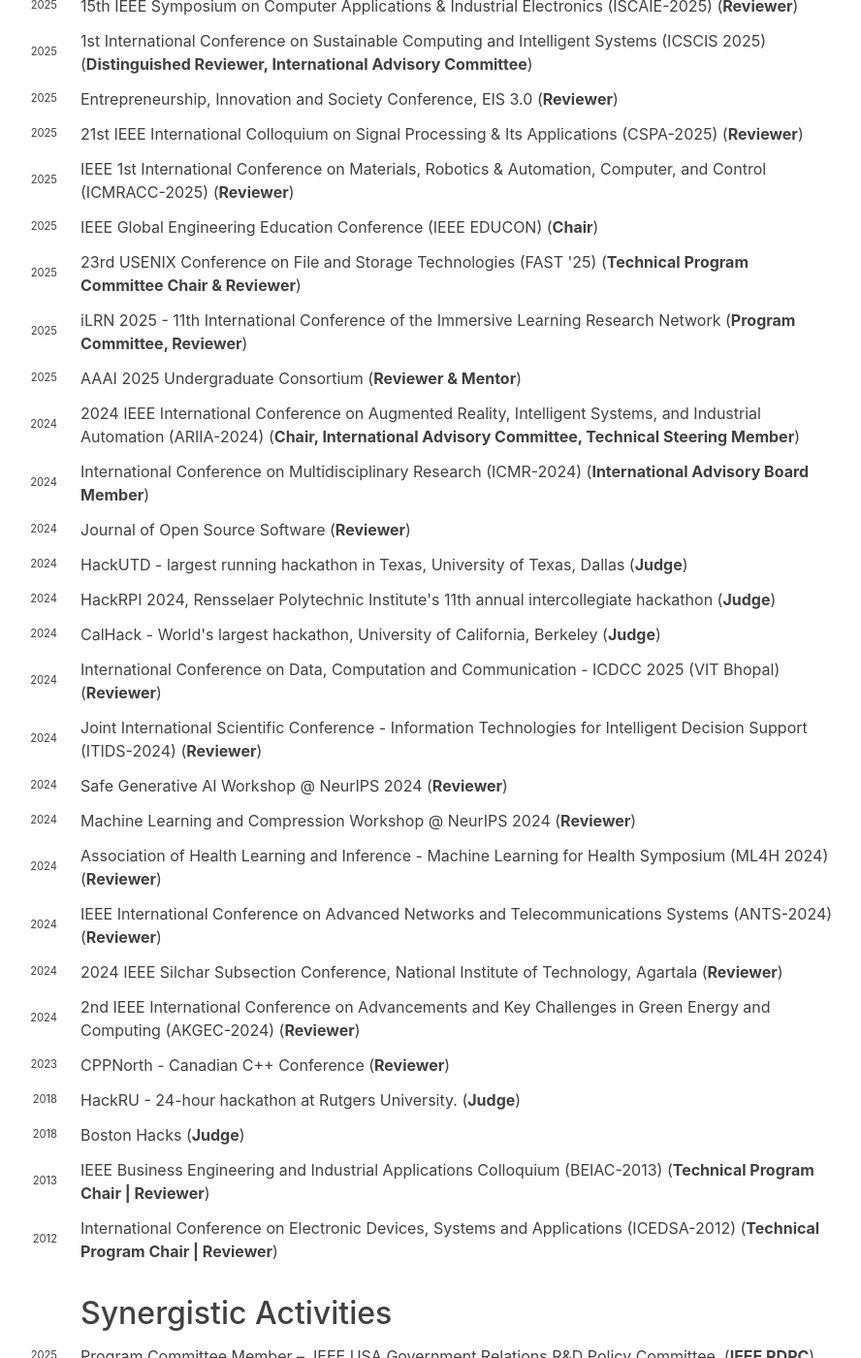
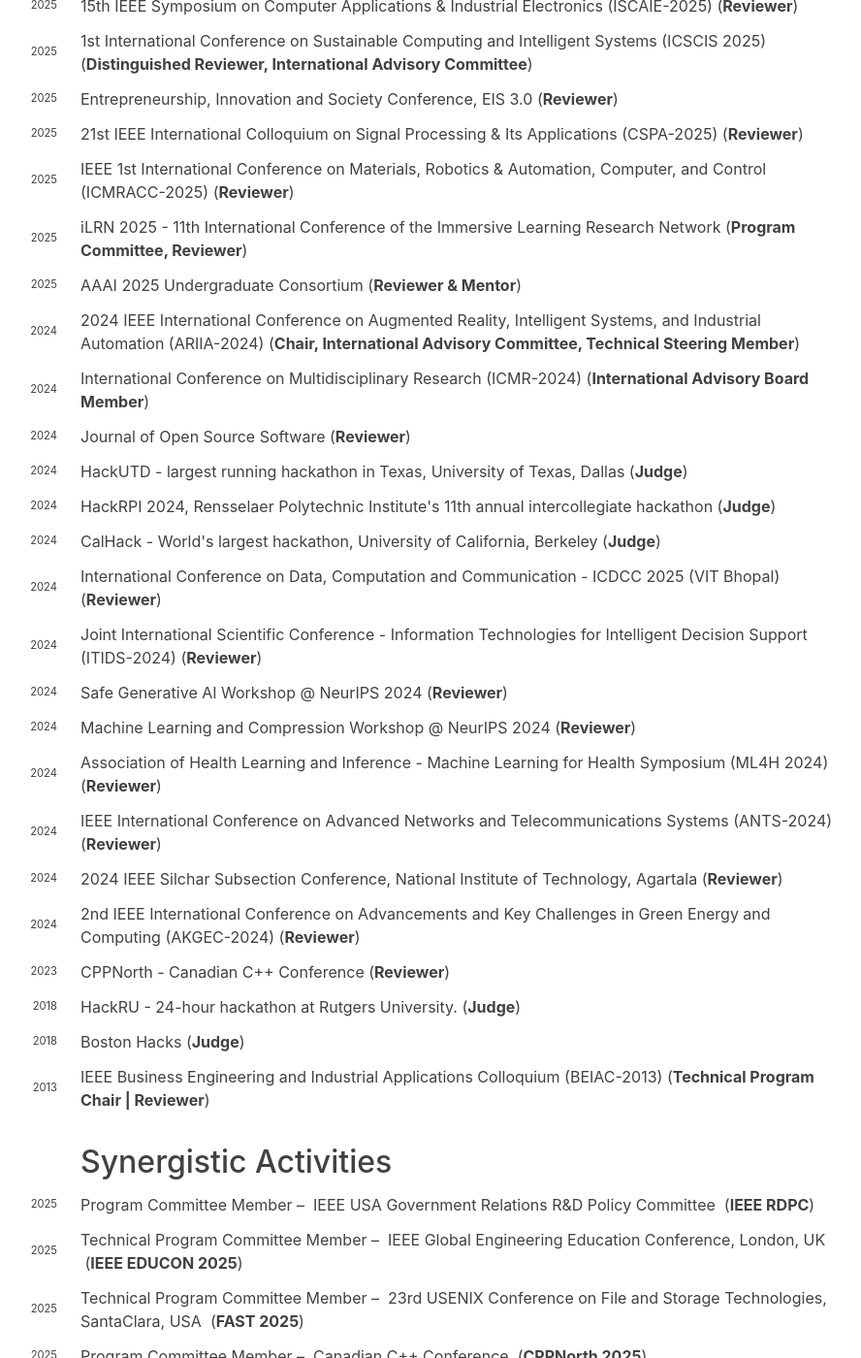
Before and after one commit to hariharanragothaman/hariharanragothaman.github.io, a Jekyll site: the page built from cv.md, in a window 1280 px wide and 1400 px high, scrolled down 5881 px. Shown: the whole window at 97% size, without its empty margins (249-1137 px from the left). Built offline with Jekyll 4.4.1, drawn with Linux system fonts in a browser that asks for light colours; nearby versions of some CDN libraries; some web fonts are replaced.

Commit message:
Polishes and Updates

```diff
--- a/_data/pc.yaml
+++ b/_data/pc.yaml
@@ -17,7 +17,7 @@
   position: Technical Program Committee Member
   years:
     - year: 2025
-      url: https://www.usenix.org/conference/fast25
+      url: https://fast25ae.usenix.hotcrp.com/users/pc
 
 - venue: Canadian C++ Conference
   venue-shorthand: CPPNorth 2025
--- a/_data/reviewer.yaml
+++ b/_data/reviewer.yaml
@@ -81,18 +81,6 @@
   years:
     - year: 2025
       url: https://vjec.ac.in/icmracc/committees/technical-committee/
-
-- venue: IEEE Global Engineering Education Conference (IEEE EDUCON)
-  venue-shorthand: Chair
-  years:
-    - year: 2025
-      url: https://2025.ieee-educon.org/
-
-- venue: 23rd USENIX Conference on File and Storage Technologies (FAST '25)
-  venue-shorthand: Technical Program Committee Chair & Reviewer
-  years:
-    - year: 2025
-      url: https://fast25ae.usenix.hotcrp.com/users/pc
 
 - venue: iLRN 2025 - 11th International Conference of the Immersive Learning Research Network
   venue-shorthand: Program Committee, Reviewer
@@ -213,9 +201,3 @@
   years:
     - year: 2013
       url: https://ieeexplore.ieee.org/xpl/conhome/6554178/proceeding
-
-- venue: International Conference on Electronic Devices, Systems and Applications (ICEDSA-2012)
-  venue-shorthand: Technical Program Chair | Reviewer
-  years:
-    - year: 2012
-      url: https://ieeexplore.ieee.org/xpl/conhome/6504611/proceeding
```
